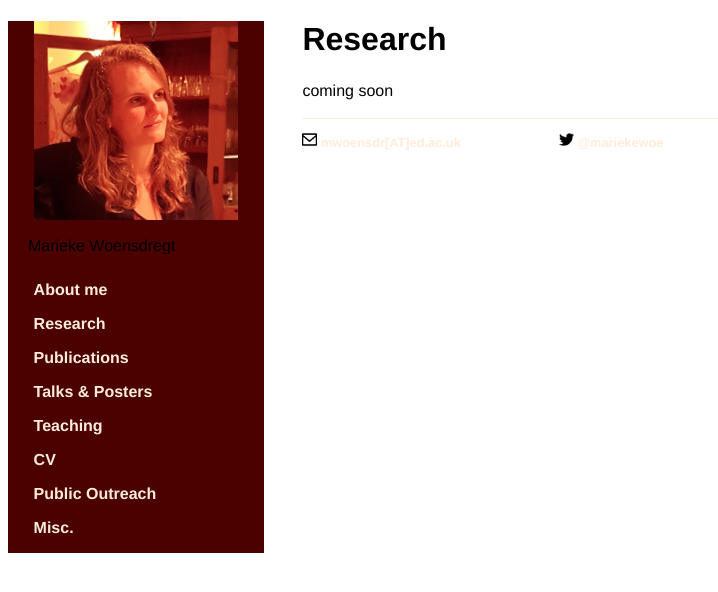
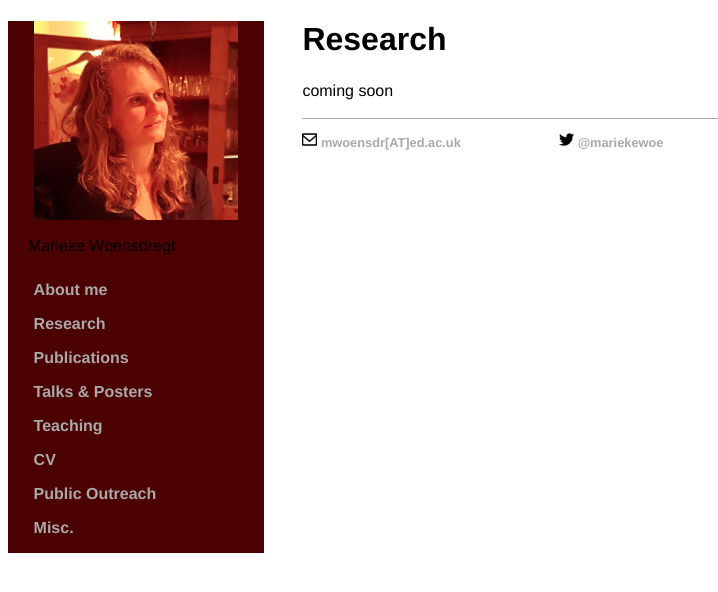
Before and after one commit to marieke-woensdregt/marieke-woensdregt.github.io, a Jekyll site: the page built from research/index.html, in a window 1280 px wide. Shown: the top 592 px of the page, without its empty margins (0-718 px from the left). Built offline with Jekyll 4.4.1, drawn with Linux system fonts in a browser that asks for light colours.

Commit message:
Update main.css

```diff
--- a/css/main.css
+++ b/css/main.css
@@ -14,7 +14,7 @@ nav ul li, footer ul li {
 }
 a {
     text-decoration: none;
-    color: #FFECD9;
+    color: #A9A9A9;
 }
 a:hover {
     text-decoration: underline;
@@ -40,10 +40,10 @@ p {
 p.small {
     line-height: 70%;
     margin-left: 20px;
-    color: #BFFECD9;
+    color: #000000;
 }
 footer {
-    border-top: 1px solid #FFECD9;
+    border-top: 1px solid #A9A9A9;
     font-size: 0.8em;
 }
 
```
